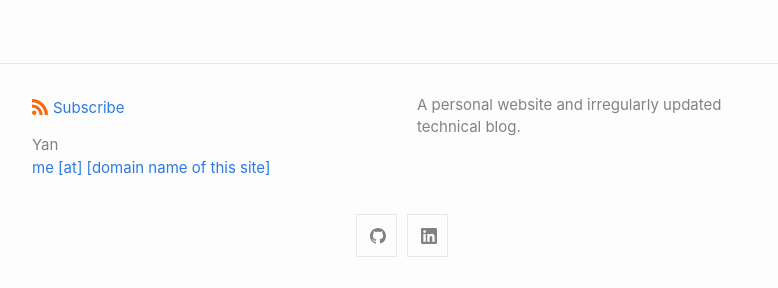
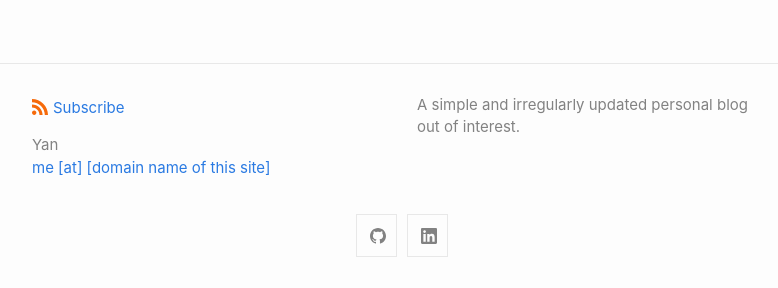
Before and after one commit to maristie/maristie.github.io, a Jekyll site: the page built from index.html, in a window 1280 px wide and 900 px high, scrolled down 1548 px. Shown: the part 608-896 px from the top of the window, without its empty margins (238-1016 px from the left). Built offline with Jekyll 4.4.1, drawn with Linux system fonts in a browser that asks for light colours; the list of posts is cut into pages by our own code.

Commit message:
Update blog introduction at bottom

```diff
--- a/_config.yml
+++ b/_config.yml
@@ -3,7 +3,7 @@ author:
   name: Yan
   email: me [at] [domain name of this site]
 description: >
-  A personal website and irregularly updated technical blog.
+  A simple and irregularly updated personal blog out of interest.
 
 show_excerpts: false # set to true to show excerpts on the homepage
 
```
